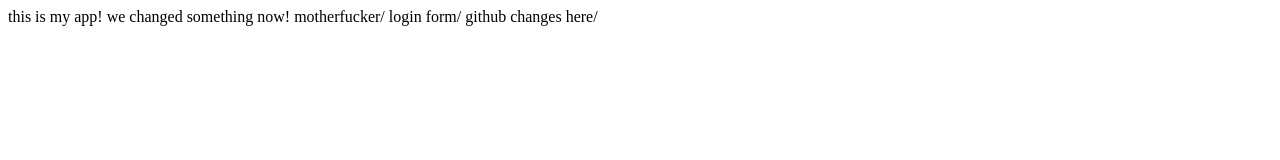
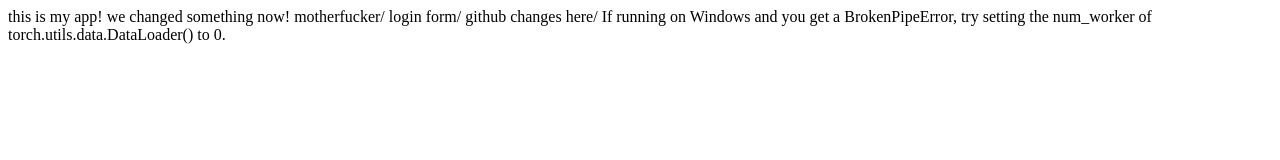
Before and after one commit to sjygliuu/myappsample, a plain HTML site: page index.html in a window 1280 px wide. Drawn offline with Linux system fonts and the light colour scheme.

Commit message:
mutiply function

```diff
--- a/index.html
+++ b/index.html
@@ -2,4 +2,6 @@
 this is my app! we changed something now! motherfucker/
 login form/
 github changes here/
+If running on Windows and you get a BrokenPipeError, try setting
+the num_worker of torch.utils.data.DataLoader() to 0.
 </html>
```
